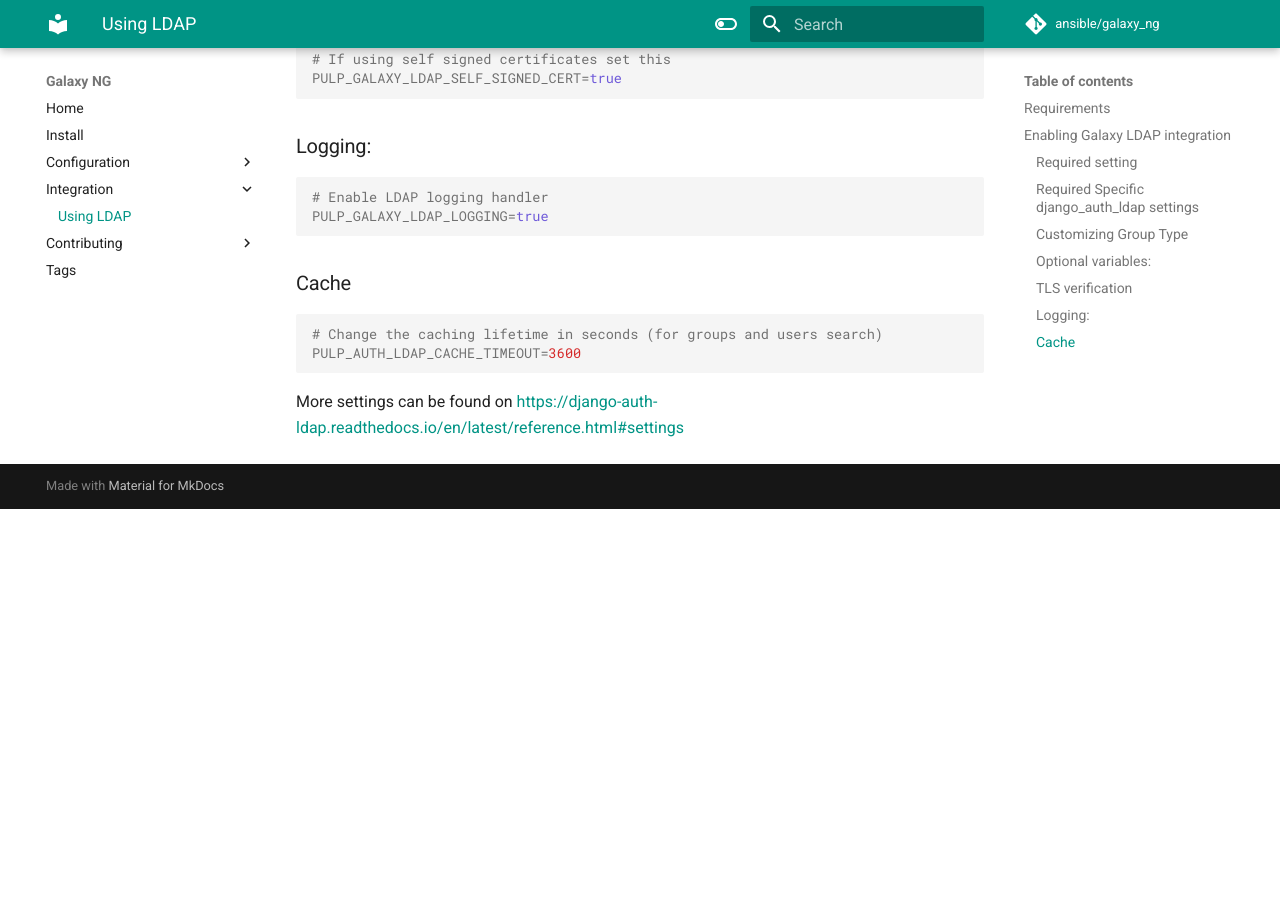
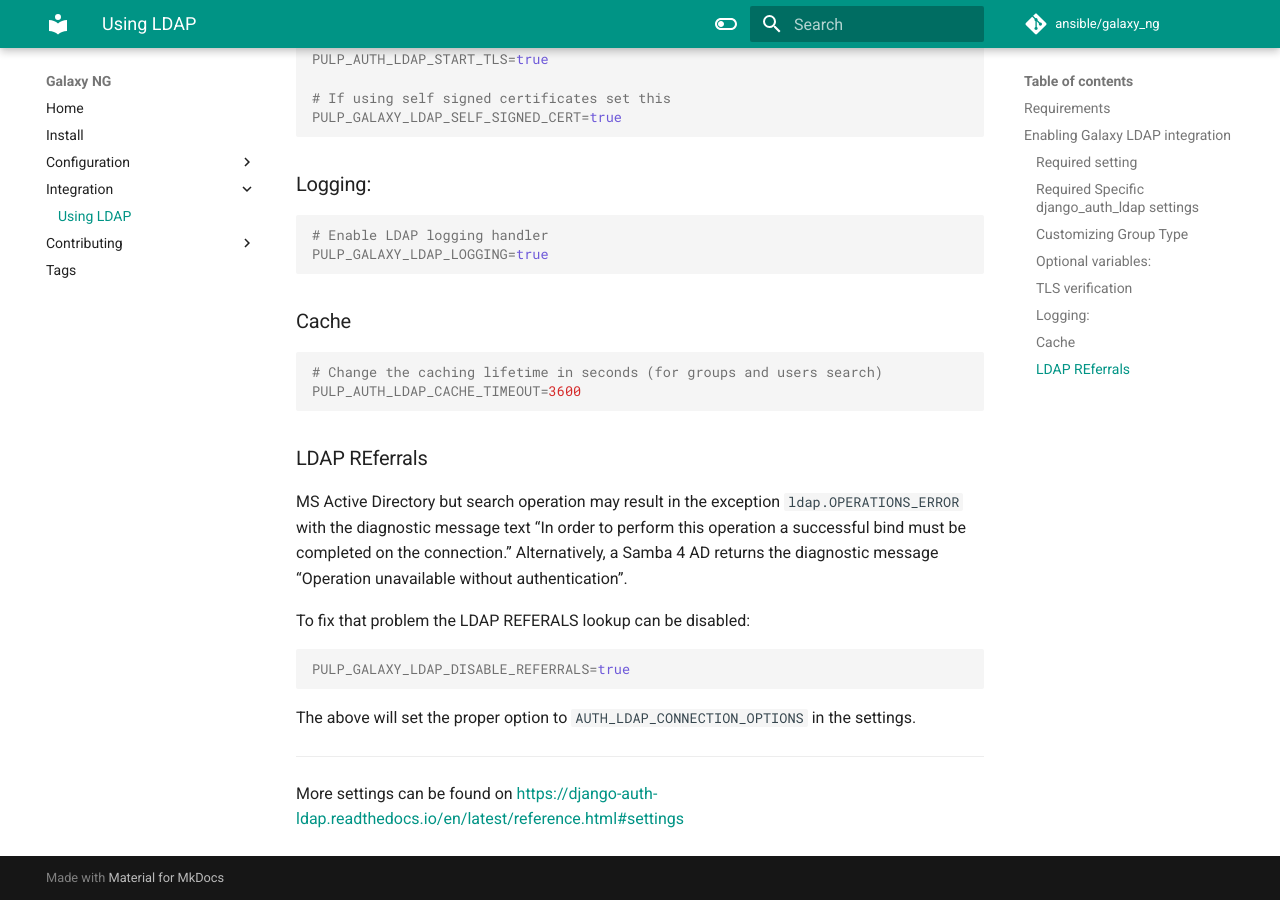
Before and after one commit to ansible/galaxy_ng, an MkDocs documentation site: the page built from docs/integration/ldap.md, in a window 1280 px wide and 900 px high, scrolled down 3364 px. Built offline with MkDocs 1.6.1 and Material for MkDocs 9.7.7, drawn with Linux system fonts in a browser that asks for light colours; comment, search, counter and statistics services are not loaded; before the commit the page ends 3873 px from its top, so only the background shows below that; some of the changed text lies outside the part shown.

Commit message:
Allow libldap referral chasing to be disabled. (#1636)
Allow libldap referral chasing to be disabled.

Issue: AAH-2150
(cherry picked from commit 9bff0538f3619f7f2c034f55d6c3366dd1744c73)

````diff
--- a/docs/integration/ldap.md
+++ b/docs/integration/ldap.md
@@ -86,7 +86,7 @@ PULP_AUTH_LDAP_USER_SEARCH_SCOPE="SUBTREE"
 PULP_AUTH_LDAP_USER_SEARCH_FILTER="(uid=%(user)s)"
 PULP_AUTH_LDAP_GROUP_SEARCH_BASE_DN="ou=people,dc=planetexpress,dc=com"
 PULP_AUTH_LDAP_GROUP_SEARCH_SCOPE="SUBTREE"
-PULP_AUTH_LDAP_GROUP_SEARCH_FILTER = "(objectClass=Group)"
+PULP_AUTH_LDAP_GROUP_SEARCH_FILTER="(objectClass=Group)"
 PULP_AUTH_LDAP_GROUP_TYPE_CLASS="django_auth_ldap.config:GroupOfNamesType"
 ```
 
@@ -114,6 +114,8 @@ PULP_AUTH_LDAP_USER_ATTR_MAP={first_name="givenName", last_name="sn", email="mai
 
 PULP_AUTH_LDAP_MIRROR_GROUPS=true
 # The above is what enabled group mirroring
+# the same variable also accepts a list of groups to mirror
+PULP_AUTH_LDAP_MIRROR_GROUPS=['admin_staff', 'ship_crew']
 ```
 
 You can limit which groups are mirrored if you don't want all the groups to be added do Hub.
@@ -182,5 +184,18 @@ PULP_GALAXY_LDAP_LOGGING=true
 PULP_AUTH_LDAP_CACHE_TIMEOUT=3600
 ```
 
+### LDAP REferrals
+
+MS Active Directory but search operation may result in the exception `ldap.OPERATIONS_ERROR` with the diagnostic message text “In order to perform this operation a successful bind must be completed on the connection.” Alternatively, a Samba 4 AD returns the diagnostic message “Operation unavailable without authentication”.
+
+To fix that problem the LDAP REFERALS lookup can be disabled:
+
+```bash
+PULP_GALAXY_LDAP_DISABLE_REFERRALS=true
+```
+
+The above will set the proper option to `AUTH_LDAP_CONNECTION_OPTIONS` in the settings.
+
+---
 
 More settings can be found on https://django-auth-ldap.readthedocs.io/en/latest/reference.html#settings
````
Also changed, not shown: 3 other files.
